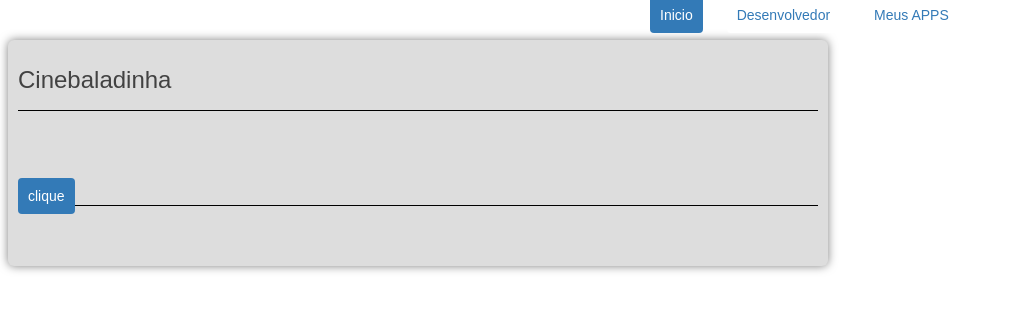
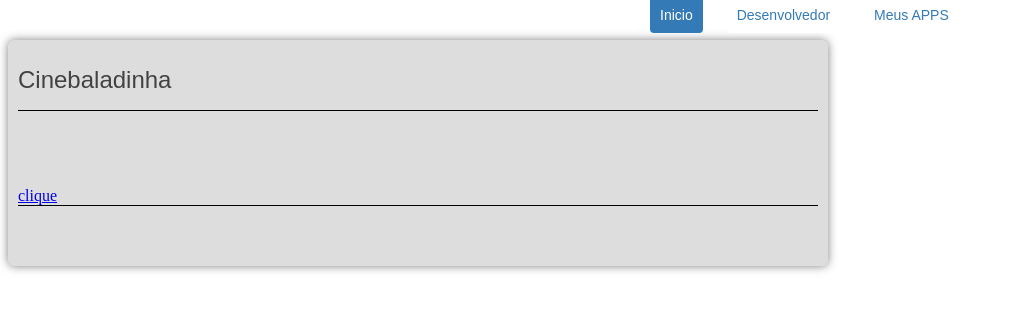
Before and after one commit to phablo200/my-seconde-blog, a Django app: page /blog/MEUAPP/ in a window 1280 px wide. Shown: the top 311 px of the page, without its empty margins (0-1009 px from the left). Run offline with Django 3.2, Linux system fonts and the light colour scheme.

Commit message:
alteração

```diff
--- a/templates/polls/MEUAPP.html
+++ b/templates/polls/MEUAPP.html
@@ -5,19 +5,6 @@
 <head>
 <meta charset="utf-8" />
 <title></title>
-<style type="text/css">
-section#sec a#botao{
-
-	background-color: #337ab7;
-		color: white;
-		padding: 10px;
-		border-radius: 4px;
-		cursor: pointer;
-		font-family: arial;
-		font-size: 14px;
-		text-decoration: none;
-}
-</style>
 <link href=" {% static 'Css/style.css'%}" rel="stylesheet" />
 <script type="text/javascript" src="{% static 'script/baladinha.js '%}"></script>
 </head>
```
Also changed, not shown: templates/home.html (deleted, +0 -25 lines).
